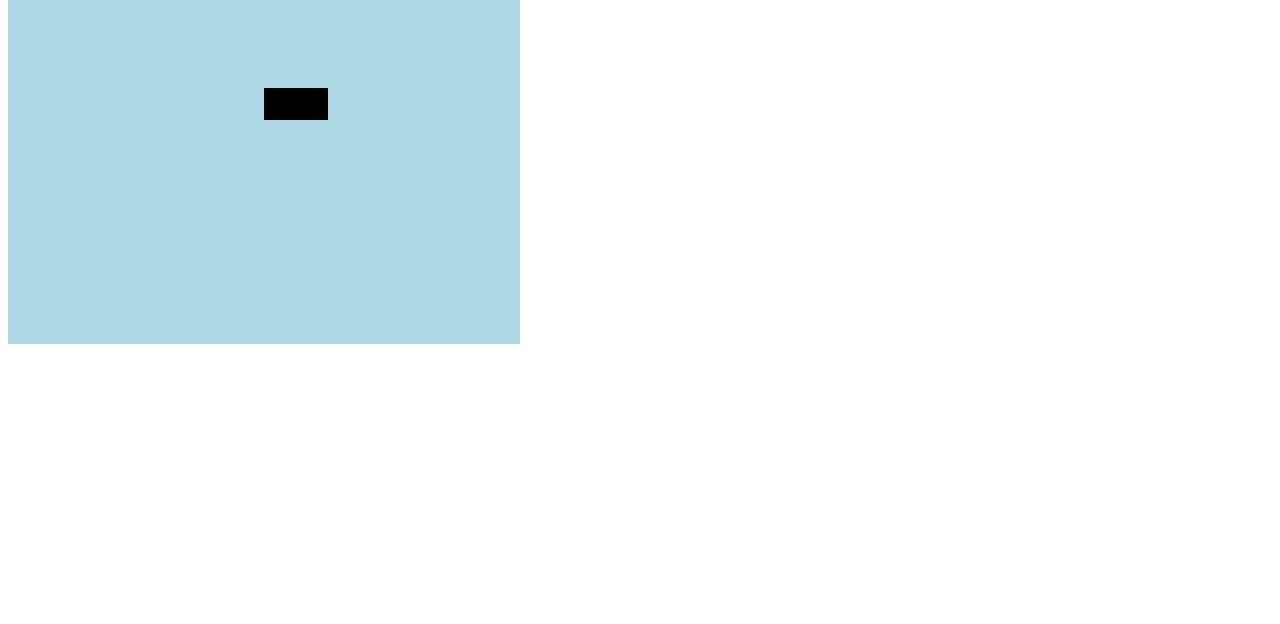
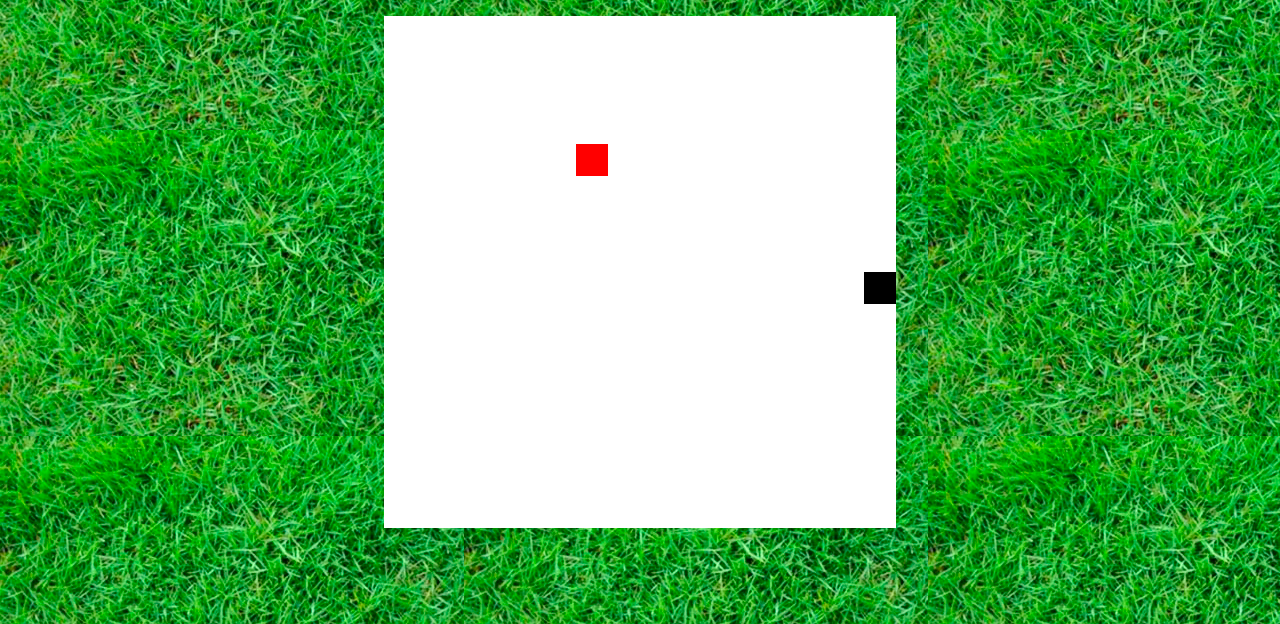
Before and after one commit to EricGPTI/Jogo_Cobrinha_DIO, a plain HTML site: page index.html in a window 1280 px wide. Shown: the part 176-800 px from the top of the page. Drawn offline with Linux system fonts and the light colour scheme.

Commit message:
Ajuste para fim de jogo ao bater nos cantos e add css para title

```diff
--- a/index.html
+++ b/index.html
@@ -9,6 +9,7 @@
         <title>Snake Game</title>
     </head>
     <body>
+        <h1 class="Title">Snake Game</h1>
         <canvas id="snake" width="512" height="512"></canvas>
     </body>
 </html>
--- a/static/css/style.css
+++ b/static/css/style.css
@@ -0,0 +1,15 @@
+body {
+    height: 95vh;
+    width: 95;
+    display: flex;
+    justify-content: center;
+    align-items: center;
+    flex-direction: column;
+    color: rgb(255, 255, 255);
+    background-image: url("../img/grama.jpg");
+}
+
+.Title {
+    font-family: 'Lucida Sans', 'Lucida Sans Regular', 'Lucida Grande', 'Lucida Sans Unicode', Geneva, Verdana, sans-serif;
+    font-size: 36pt;
+}
--- a/static/js/script.js
+++ b/static/js/script.js
@@ -9,9 +9,8 @@ snake[0] = {
 
 let direction = "right";
 
-
 function criarBG() {
-    context.fillStyle = "lightblue";
+    context.fillStyle = "white";
     context.fillRect(0, 0, 16 * box, 16 * box);
 }
 
@@ -41,13 +40,23 @@ function drawFood() {
     context.fillRect(food.x, food.y, box, box);
 }
 
+function fimDeJogo(jogo) {
+    clearInterval(jogo);
+    alert("Fim do Jogo!");
+}
+
 
 function start() {
-    if(snake[0].x > 15 * box && direction == "right") snake[0].x = 0;
-    if(snake[0].x < 0 * box && direction == "left") snake[0].x = 15;
-    if(snake[0].y > 15 * box && direction == "up") snake[0].y = 0;
-    if(snake[0].y < 0 * box && direction == "down") snake[0].y = 15;
+    if(snake[0].x > 15 * box && direction == "right") fimDeJogo(jogo);
+    if(snake[0].x < 0 * box && direction == "left") fimDeJogo(jogo);
+    if(snake[0].y > 15 * box && direction == "up") fimDeJogo(jogo);
+    if(snake[0].y < 0 * box && direction == "down") fimDeJogo(jogo);
 
+    for(i = 1; i < snake.length; i++) {
+        if(snake[0].x == snake[i].x && snake[0].y == snake[i].y){
+            fimDeJogo(jogo);
+        }
+    }
     criarBG();
     criarCobrinha();
     drawFood();
```
